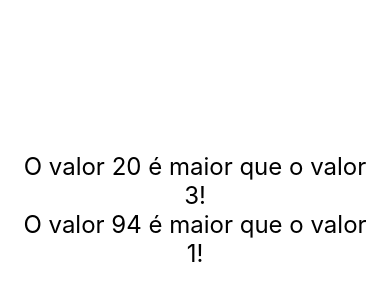
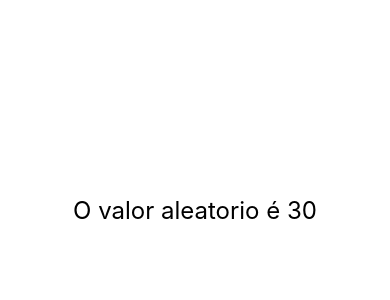
Before and after one commit to GeorgiSantana/Curso-React-Native, a React Native app: screen / in a window 390 px wide. Shown: the part 212-512 px from the top of the page. Built offline with nearby package versions, Linux system fonts and the light colour scheme.

Commit message:
Trabalhando numeros aleatórios utilizando expressão destructuring

```diff
--- a/src/App.js
+++ b/src/App.js
@@ -3,12 +3,14 @@ import {View, StyleSheet} from 'react-native';
 //import X, {Comp1, Comp2} from './components/Multi';
 //import Primeiro from './components/Primeiro';
 import MinMax from './components/MinMax';
+import Aleatorio from './components/Aleatorio';
 
 export default () => (
   <View style={style.App}>
-    <MinMax min={3} max={20} />
+    <Aleatorio min={10} max={60}/>
+    {/*<MinMax min={3} max={20} />
     <MinMax min="1" max="94" />
-    {/*<X />
+    <X />
     <Comp1 />
     <Comp2 />
 <Primeiro */}
--- /dev/null
+++ b/src/components/Aleatorio.js
@@ -0,0 +1,21 @@
+import React from 'react';
+import {Text} from 'react-native';
+import Estilo from './estilo';
+
+/*const min = 10;
+const max = 20;
+const numeroAleatorio = Math.floor(Math.random() * (max - min + 1)) + min;
+
+export default  () => (
+  <Text style={Estilo.txtG}>
+    Um valor aleatório entre {min} e {max}, pode ser: {numeroAleatorio}!
+  </Text>
+);*/
+
+//Exemplo utilizando atribuição via desestruturação(destructuring assignment)
+//É um expressão Js que torna possivel desembalar valores de props de obg em variaveis distintas
+export default ({min, max}) => {
+  const delta = max - min + 1;
+  const aleatorio = parseInt(Math.random() * delta) + min;
+  return <Text style={Estilo.txtG}>O valor aleatorio é {aleatorio}</Text>;
+};
```
